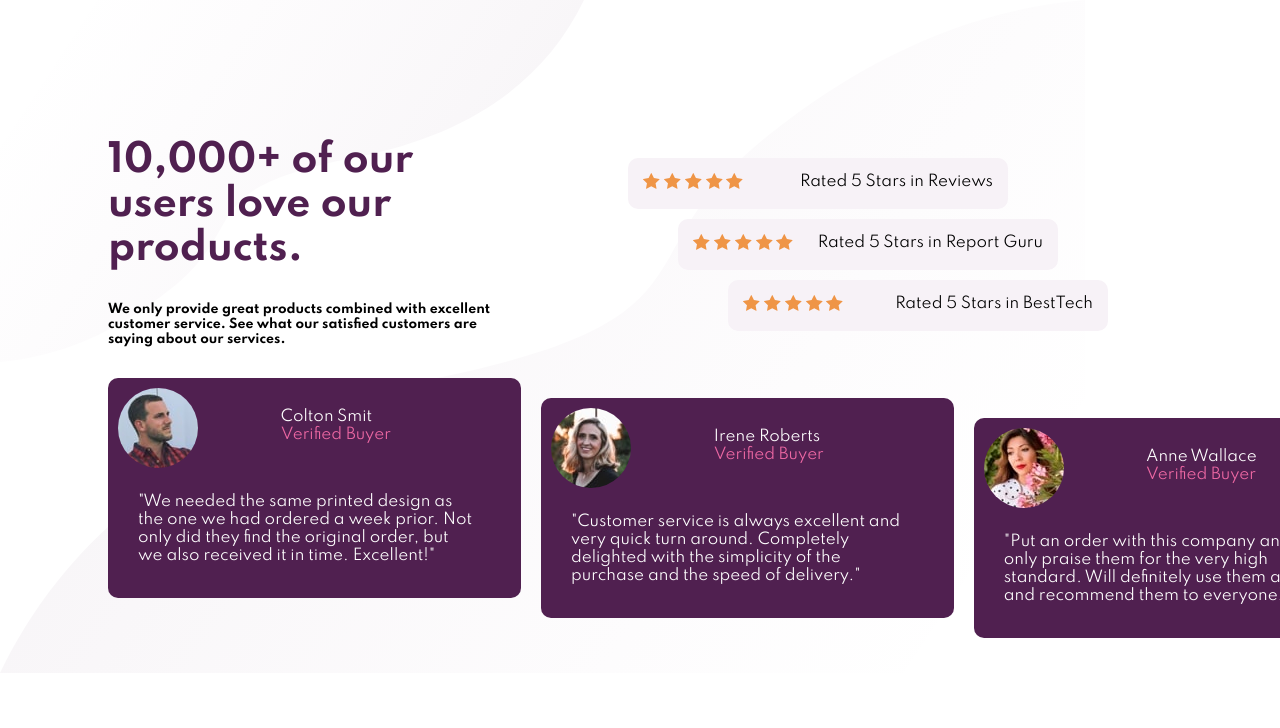
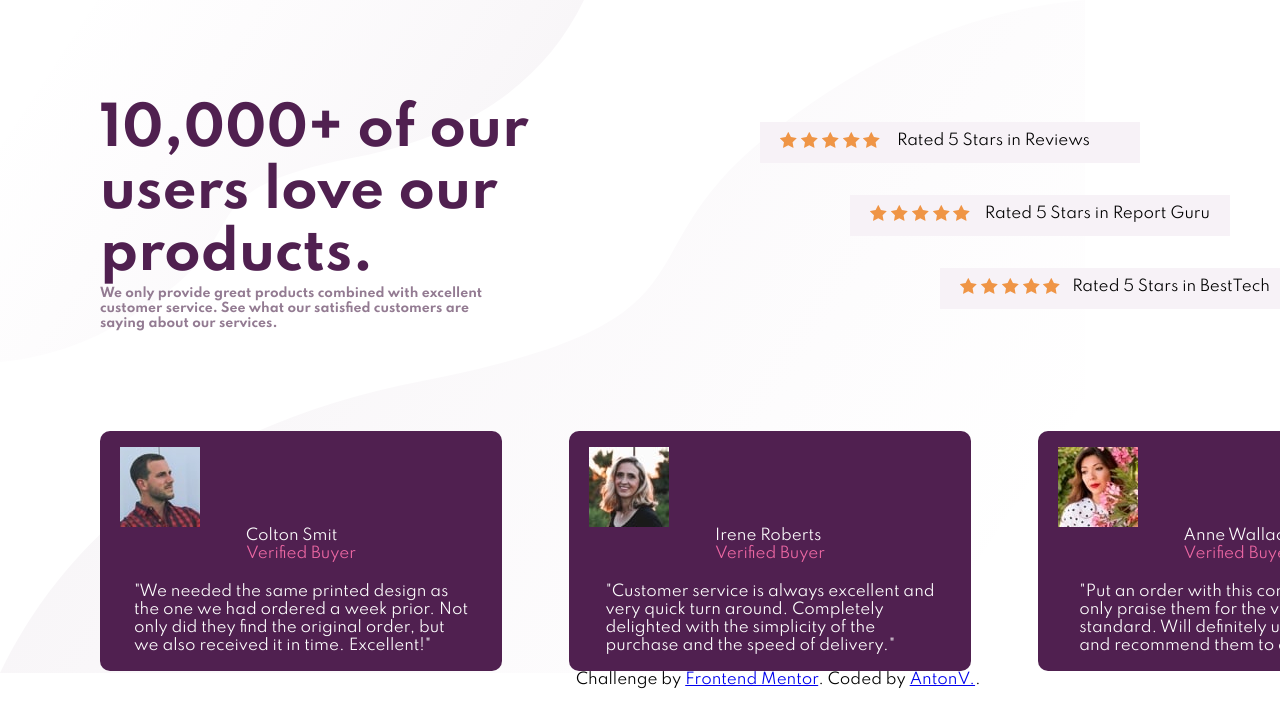
Before and after one commit to AntonVsound/MyChallenge-01, a plain HTML site: page index.html in a window 1280 px wide. Shown: the top 728 px of the page. Drawn offline with Linux system fonts and the light colour scheme.

Commit message:
Style3.css

```diff
--- a/index.html
+++ b/index.html
@@ -12,14 +12,14 @@
       href="./images/favicon-32x32.png"
     />
 
-    <link rel="stylesheet" href="style2.css" />
+    <link rel="stylesheet" href="style3.css" />
 
     <title>Frontend Mentor | Social proof section</title>
 
   </head>
 
   <body>
-      <main class="wrapper">
+      <section class="container-top">
           <section class="info">
               <div class="title">
                   <h1> 10,000+ of our<br /> users love our<br /> products. </h1>
@@ -73,13 +73,15 @@
                   <div class="rate-info-03">Rated 5 Stars in BestTech </div>
               </div>
           </section>
+      </section>
 
 
       <section class="cards">
 
           <div class="card-01">
-                  <img class="card-pic-01" src="./images/image-colton.jpg"/>
+              <img class="card-pic-01" src="./images/image-colton.jpg" />
               <div class="card-01-name-pos">
+
                   <div class="card-01-name">Colton Smit</div>
                   <div class="cards-verified">Verified Buyer</div>
               </div>
@@ -109,18 +111,17 @@
                   <div class="card-03-name">Anne Wallace</div>
                   <div class="cards-verified">Verified Buyer</div>
               </div>
-                  <div class="card-03-info">"Put an order with this company and can <br /> only praise them for the very high <br />
+              <div class="card-03-info">
+                  "Put an order with this company and can <br /> only praise them for the very high <br />
                   standard. Will definitely use them again <br /> and recommend them to everyone!"
               </div>
           </div>
+      </section>
 
-            <!--  <div class="attribution">
+     <div class="attribution">
               Challenge by
               <a href="https://www.frontendmentor.io?ref=challenge" target="_blank">Frontend Mentor</a>. Coded by <a href="#">AntonV.</a>.
      </div>
-              -->
 
-        </section>
-      </main>
   </body>
 </html>
--- /dev/null
+++ b/style3.css
@@ -0,0 +1,162 @@
+@import url('https://fonts.googleapis.com/css2?family=Spartan:wght@400;500;700&display=swap');
+/*
+- Mobile: 375px
+- Desktop: 1440px */
+
+:root {
+    /* Primary Colors */
+    --Very-Dark-Magenta: hsl(300, 43%, 22%);
+    --Soft-Pink: hsl(333, 80%, 67%);
+    /* Neutral*/
+    --Dark-Grayish-Magenta: hsl(303, 10%, 53%);
+    --Light-Grayish-Magenta: hsl(300, 24%, 96%);
+    --White: hsl(0, 0%, 100%);
+
+}
+
+* {
+    box-sizing: border-box;
+    margin: 0;
+    padding: 0;
+}
+
+body {
+    display: flex;
+    flex-direction: column;
+    font-family: 'Spartan', sans-serif;
+    font-size: 15px;
+    background-color: var(--White);
+    box-sizing: border-box;
+    background-image: url(./images/bg-pattern-top-desktop.svg), url(./images/bg-pattern-bottom-desktop.svg);
+    background-repeat: no-repeat;
+    width: 1440px;
+
+
+}
+
+.title {
+    font-size: 3em;
+    color: var(--Very-Dark-Magenta);
+    margin: 0;
+}
+
+.sub-title {
+    color: var(--Dark-Grayish-Magenta);
+    font-size: 1em;
+    font-weight: 400;
+}
+
+.container-top{
+    display: flex;
+    justify-content: space-between;
+    padding:100px;
+}
+
+
+.rates {
+    align-items: center;
+    display: flex;
+    flex-direction: column;
+    justify-content: space-evenly;
+    padding: 0 20px;
+    width: 600px;
+
+}
+
+.rate-info-01{
+    padding-right: 30px;
+}
+
+.rate-info-03 {
+    padding-right: 30px;
+}
+
+.rate-item-01 {
+    display: flex;
+    background-color: var(--Light-Grayish-Magenta);
+    width: 380px;
+    justify-content: space-between;
+    padding: 10px 20px;
+    margin-bottom: 10px;
+    align-self: flex-start;
+}
+
+.rate-item-02 {
+    display: flex;
+    background-color: var(--Light-Grayish-Magenta);
+    width: 380px;
+    justify-content: space-between;
+    padding: 10px 20px;
+    margin-bottom: 10px;
+    align-self: center;
+}
+
+.rate-item-03 {
+    display: flex;
+    background-color: var(--Light-Grayish-Magenta);
+    width: 380px;
+    justify-content: space-between;
+    padding: 10px 20px;
+    align-self: flex-end;
+}
+
+.cards {
+    display: flex;
+    justify-content: space-between;
+    padding-left: 100px;
+
+   /* align-items: center;
+    display: flex;
+    flex-direction: row;
+    flex-wrap: wrap;
+    justify-content: center; */
+}
+
+.card-01, .card-02, .card-03 {
+    background-color: var(--Very-Dark-Magenta);
+    border-radius: 10px;
+    width: 30%;
+    display: flex;
+    flex-direction: column;
+    align-items: center;
+    height: 240px;
+    padding: 30px 20px;
+
+    justify-content: center;
+}
+
+.card-01-name-pos, .card-02-name-pos, .card-03-name-pos {
+    padding-bottom: 20px;
+}
+
+.card-pic-01, .card-pic-02, .card-pic-03 {
+    display: flex;
+    align-self: flex-start;
+}
+
+.card-01-name, .card-02-name, .card-03-name {
+    color: var(--White);
+}
+
+.cards-verified {
+    color: var(--Soft-Pink);
+}
+
+.card-01-info, .card-02-info, .card-03-info{
+    color: var(--White);
+}
+
+.attribution{
+    padding-left: 40%;
+}
+
+
+@media screen (max-width: 360px) {
+
+    body{
+        display: flex;
+        justify-content: center;
+        align-items: center;
+    }
+
+}
```
Lines whose indentation alone changed are shown as unchanged.
